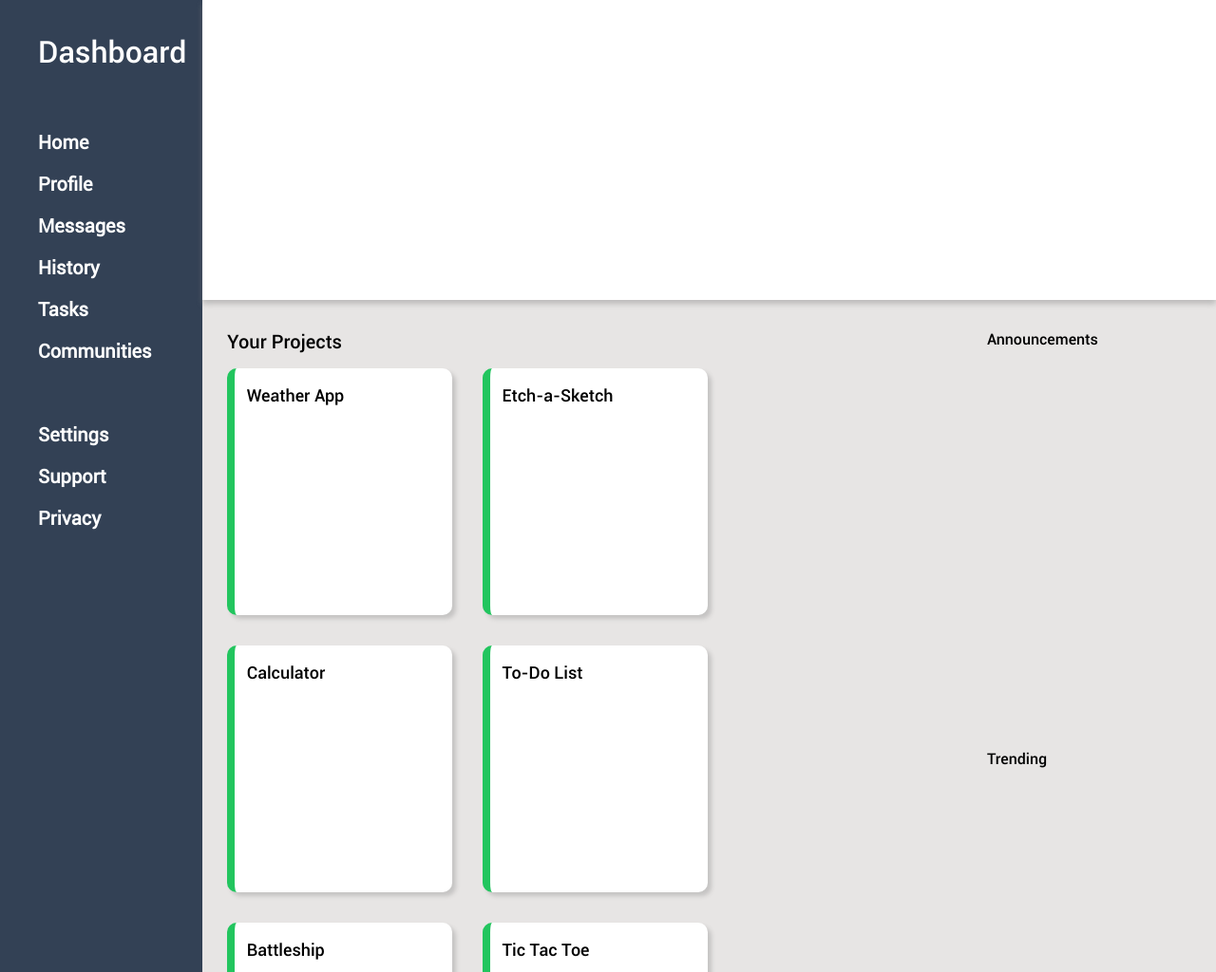
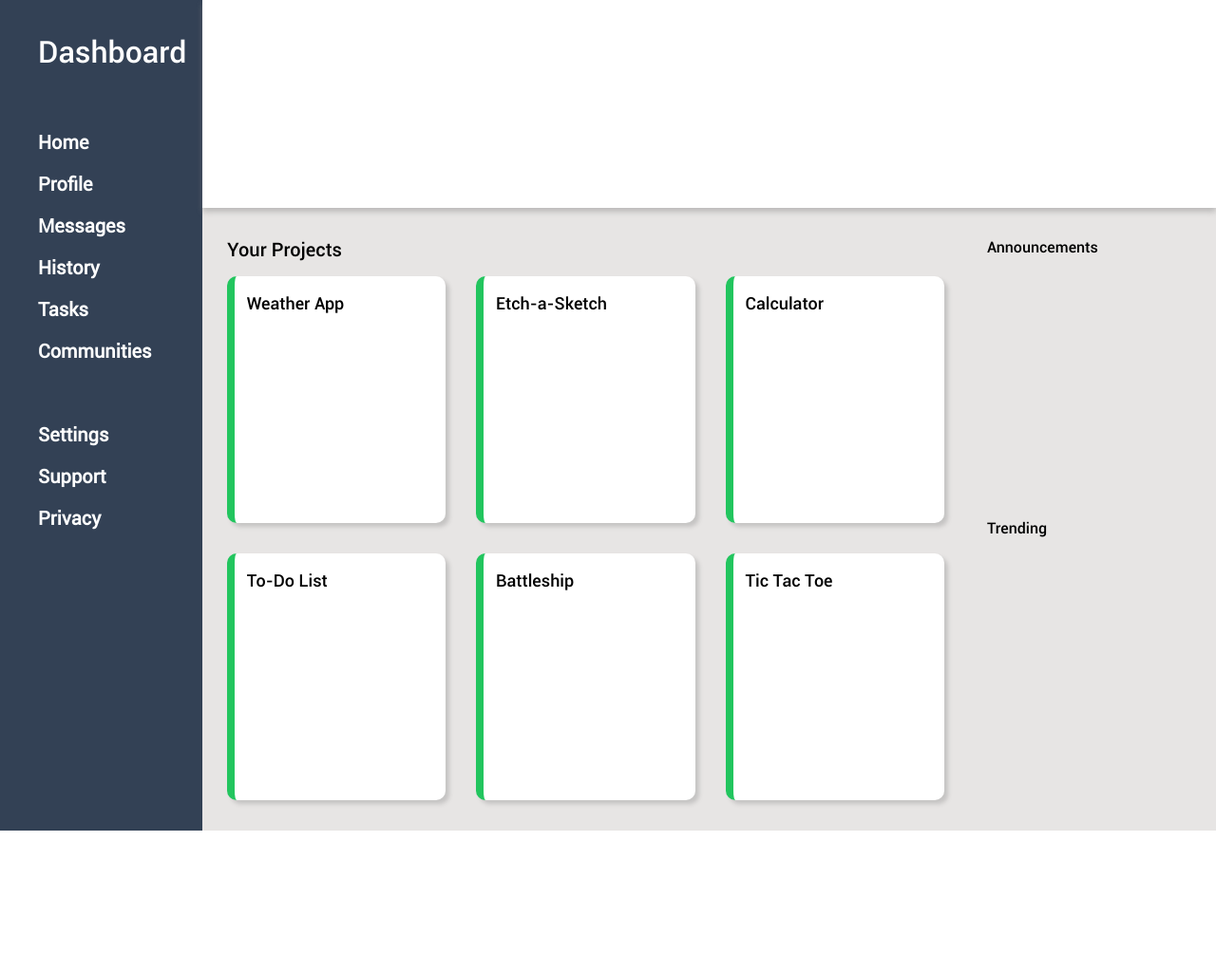
Before and after one commit to pequito193/admin-dashboard, a plain HTML site: page index.html in a window 1280 px wide. Shown: the top 1024 px of the page at 95% size. After the commit the page ends 875 px from the top, so only its background shows below. Drawn offline with Linux system fonts and the light colour scheme.

Commit message:
Add styling

```diff
--- a/index.html
+++ b/index.html
@@ -4,7 +4,7 @@
     <meta charset="UTF-8">
     <meta http-equiv="X-UA-Compatible" content="IE=edge">
     <meta name="viewport" content="width=device-width, initial-scale=1.0">
-    <link rel="shortcut icon" href="./images/dashboard.png">
+    <link rel="shortcut icon" href="./images/gear.png">
     <link rel="stylesheet" href="styles.css">
     <title>Dashboard</title>
 </head>
--- a/styles.css
+++ b/styles.css
@@ -94,7 +94,7 @@ body {
 
 .cards {
     display: grid;
-    grid-template-columns: repeat(auto-fill, minmax(12vw, 18.5vw));
+    grid-template-columns: repeat(auto-fill, minmax(12vw, 18vw));
     gap: 32px;
 }
 
```
Also changed, not shown: images/dashboard.png (deleted), images/gear.png (added).
